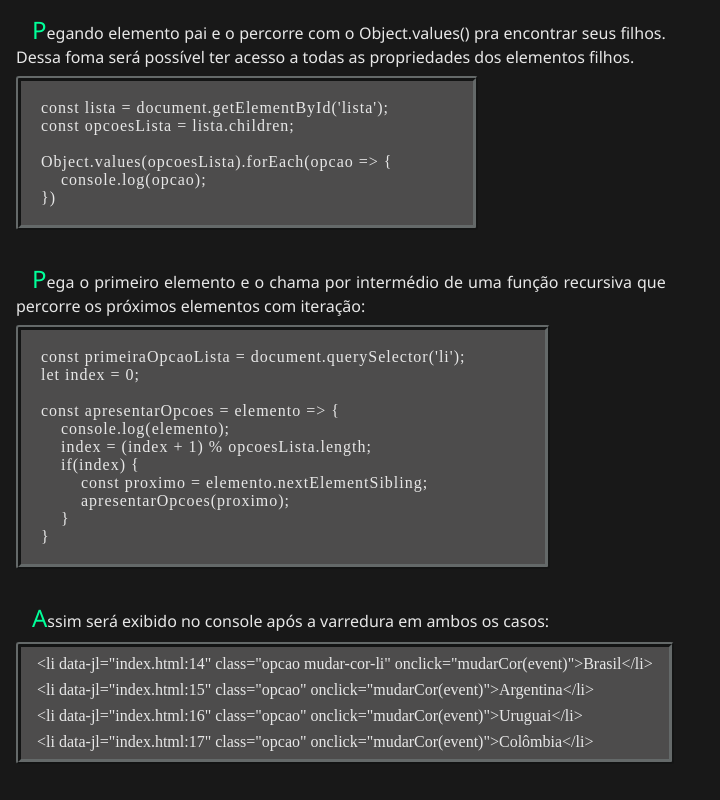
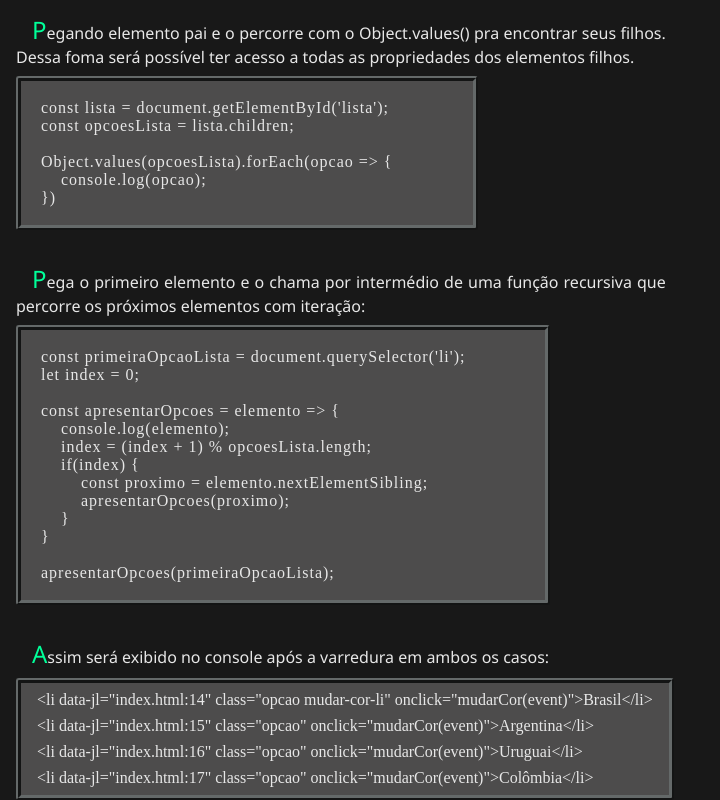
Before and after one commit to danRdS/percorrer-elementos-em-js, a plain HTML site: page index.html in a window 1280 px wide. Shown: the part 499-1299 px from the top of the page, without its empty margins (0-720 px from the left). Drawn offline with Linux system fonts and the light colour scheme.

Commit message:
add texto invocacao da funcao

```diff
--- a/index.html
+++ b/index.html
@@ -66,6 +66,8 @@
                             apresentarOpcoes(proximo);
                         }
                     }
+
+                    apresentarOpcoes(primeiraOpcaoLista);
                 </p>
             </article>
 
```
